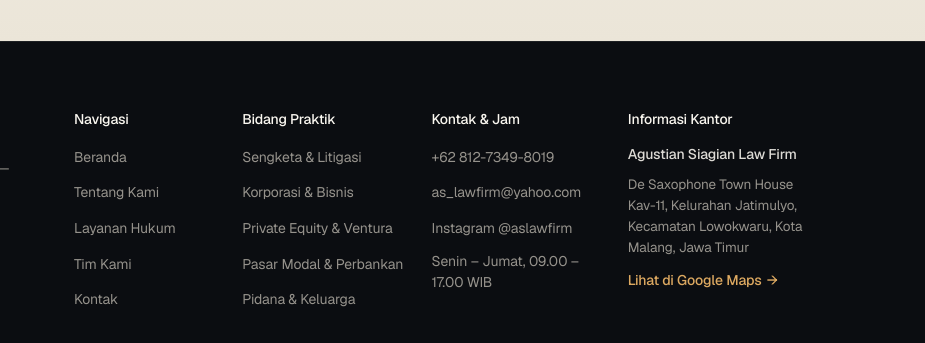
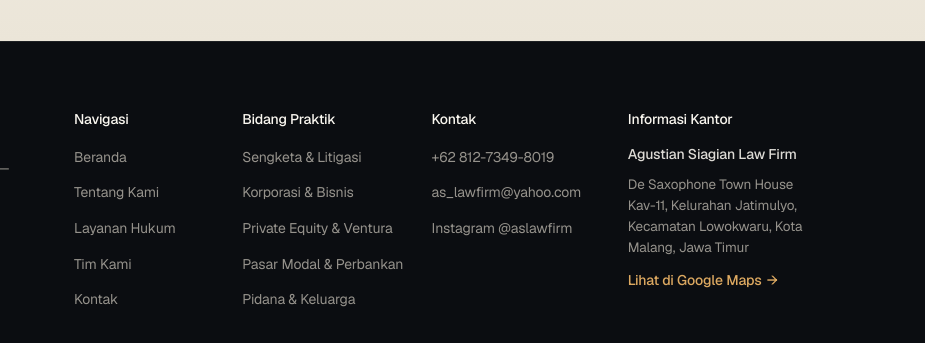
Before and after one commit to sapifysh/AGSLAW, a website built with Vite: page index.html in a window 1280 px wide. Shown: the part 5828-6171 px from the top of the page, 355-1280 px from the left. Built offline with nearby package versions, Linux system fonts and the light colour scheme.

Commit message:
chore(footer): remove operating hours from footer contact column

```diff
--- a/index.html
+++ b/index.html
@@ -1349,7 +1349,7 @@
             </div>
 
             <div class="footer-col">
-              <p class="footer-col-title">Kontak &amp; Jam</p>
+              <p class="footer-col-title">Kontak</p>
               <ul class="footer-col-list">
                 <li>
                   <a
@@ -1376,7 +1376,6 @@
                     Instagram @aslawfirm
                   </a>
                 </li>
-                <li class="footer-col-text">Senin – Jumat, 09.00 – 17.00 WIB</li>
               </ul>
             </div>
 
--- a/src/styles/main.css
+++ b/src/styles/main.css
@@ -2238,15 +2238,6 @@ html[data-theme='dark'] .theme-toggle .icon-theme--moon {
 
 .footer-nav-link:hover {
   color: #faf7f0;
-}
-
-.footer-col-text {
-  font-family: var(--font-sans);
-  font-size: 0.875rem;
-  font-weight: 400;
-  line-height: 1.5;
-  letter-spacing: -0.01em;
-  color: rgba(229, 222, 209, 0.64);
 }
 
 .footer-col-firm {
```
